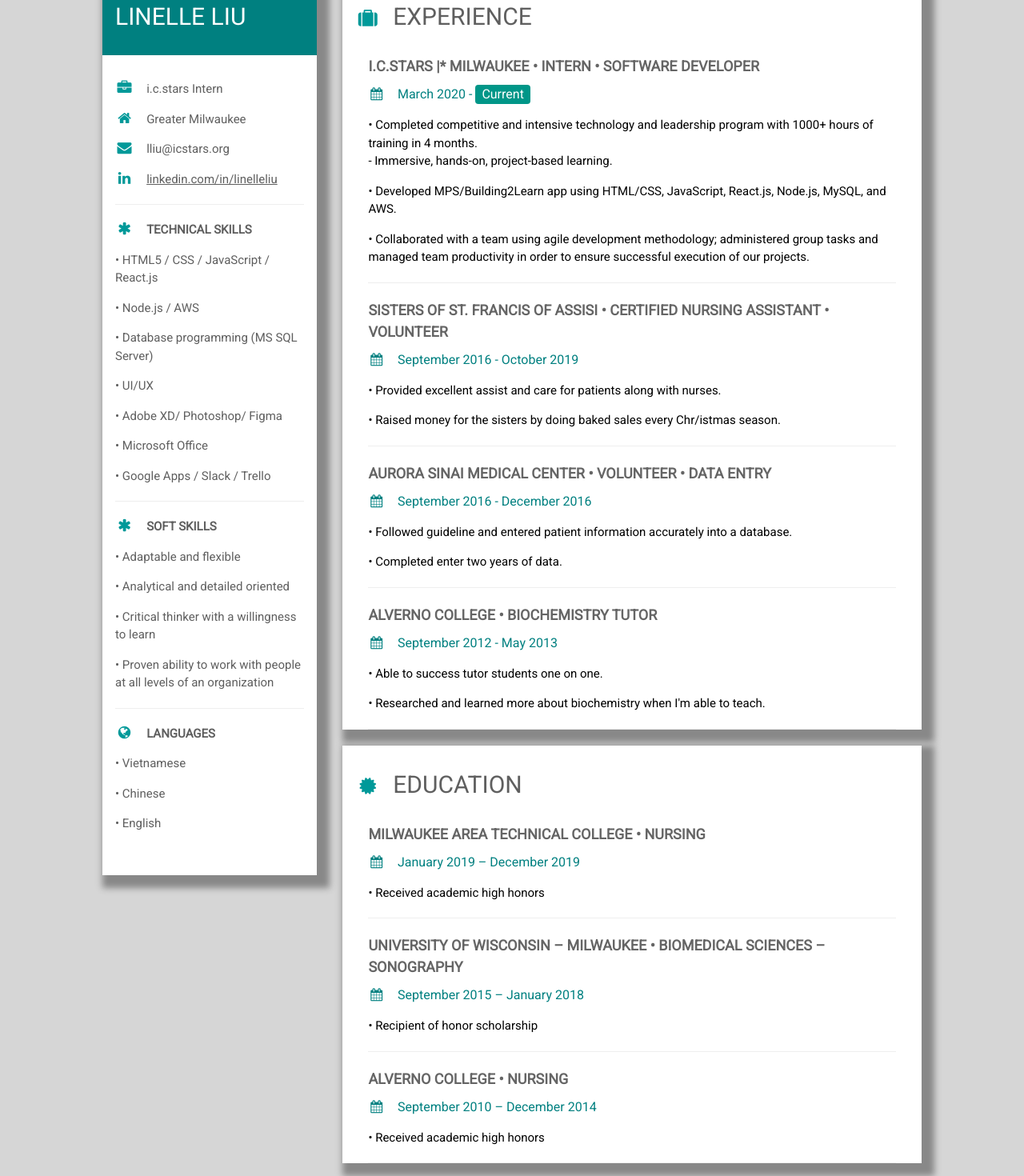
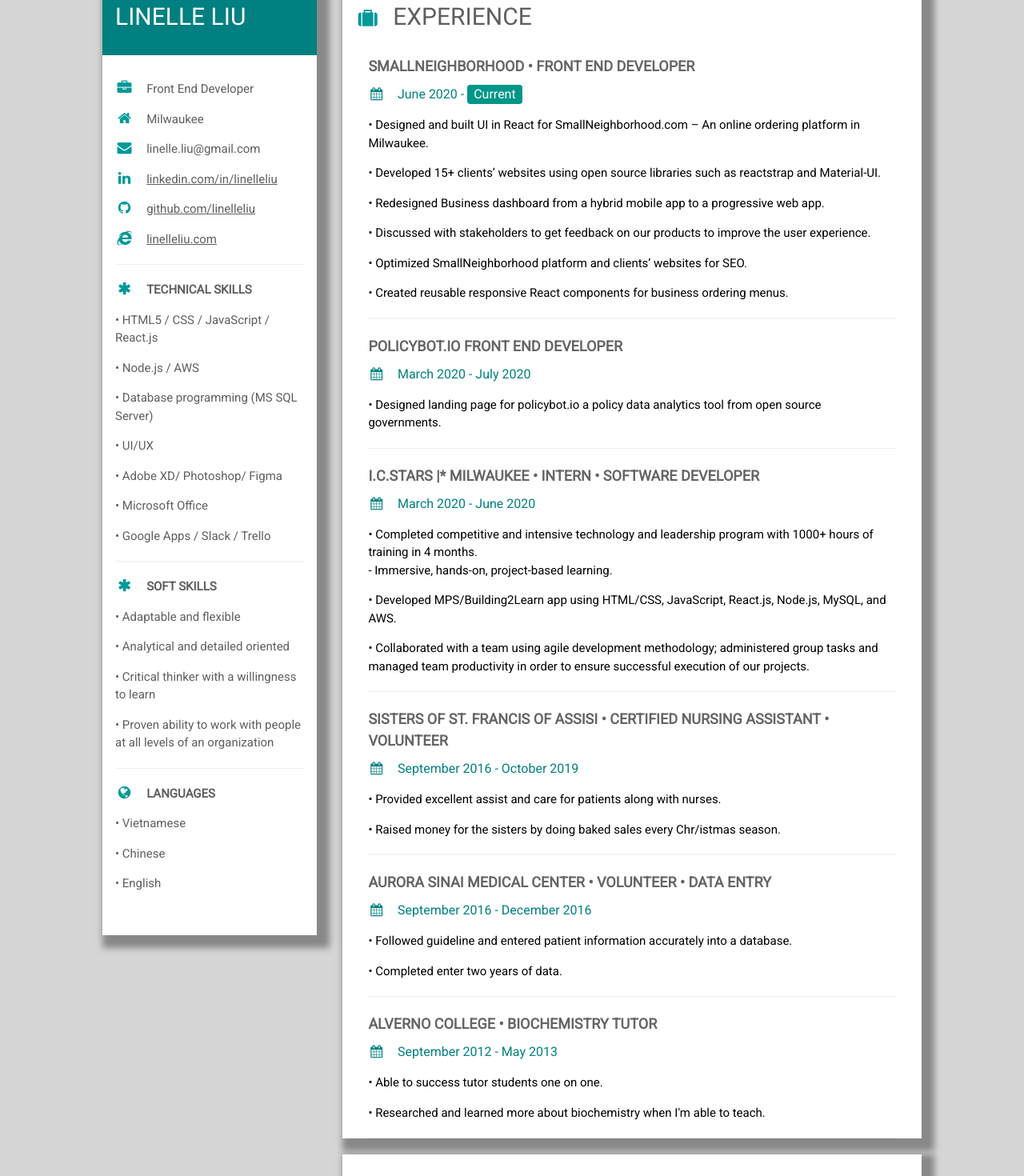
Before and after one commit to linelleliu/reactresume, a React (Create React App) app: page / in a window 1280 px wide. Shown: the part 60-1530 px from the top of the page at 80% size. Built offline with nearby package versions, Linux system fonts and the light colour scheme.

Commit message:
Update App.js
update app

```diff
--- a/src/App.js
+++ b/src/App.js
@@ -15,12 +15,13 @@
               </div>
 
               <div class="container">
-                    <p><i class="fa fa-briefcase fa-fw columns"></i>i.c.stars Intern</p>
-                    <p><i class="fa fa-home fa-fw columns"></i>Greater Milwaukee</p>
-                    <p><i class="fa fa-envelope fa-fw columns"></i>lliu@icstars.org</p>
+                <p><i class="fa fa-briefcase fa-fw columns"></i>Front End Developer</p>
+                <p><i class="fa fa-home fa-fw columns"></i>Milwaukee</p>
+                <p><i class="fa fa-envelope fa-fw columns"></i>linelle.liu@gmail.com</p>
                 <p><i class="fa fa-linkedin fa-fw columns"></i><a href="https://www.linkedin.com/in/linelleliu/">linkedin.com/in/linelleliu</a></p>
-                    <hr/>
-
+                <p><i class="fa fa-github fa-fw columns"></i><a href="https://github.com/linelleliu?tab=repositories">github.com/linelleliu</a></p>
+                <p><i class="fa fa-internet-explorer fa-fw columns"></i><a href="https://linelleliu.com">linelleliu.com</a></p>
+                <hr />
                 <p class="largeFont"><b><i class="fa fa-asterisk fa-fw columns"></i>TECHNICAL SKILLS</b></p>
                 <p>•	HTML5 / CSS / JavaScript / React.js</p>
                 <p>•	Node.js / AWS </p>
@@ -29,23 +30,23 @@
                 <p>•	Adobe XD/ Photoshop/ Figma</p>
                 <p>•	Microsoft Office</p>
                 <p>•	Google Apps / Slack / Trello</p>
-                    <hr/>
+                <hr />
 
                 <p class="largeFont"><b><i class="fa fa-asterisk fa-fw columns"></i>SOFT SKILLS</b></p>
                 <p>•	Adaptable and flexible</p>
                 <p>•	Analytical and detailed oriented</p>
                 <p>•	Critical thinker with a willingness to learn</p>
                 <p>•	Proven ability to work with people at all levels of an organization</p>
-                    <hr/>
+                <hr />
 
                 <p class="largeFont"><b><i class="fa fa-globe fa-fw columns"></i>LANGUAGES</b></p>
                 <p>•	Vietnamese </p>
                 <p>•	Chinese</p>
                 <p>•	English</p>
-                    <br/>
+                <br />
               </div>
             </div>
-                <br/>
+            <br />
           </div>
 
 
@@ -54,56 +55,63 @@
             <div class="container card backgroundColor">
               <h2 class="skillTitle"><i class="fa fa-suitcase fa-fw columns extraLargeFont"></i>EXPERIENCE</h2>
               <div class="container1">
+                <h5 class="experienceTitle"><b>SMALLNEIGHBORHOOD • FRONT END DEVELOPER</b></h5>
+                <h6 class="textTeal"><i class="fa fa-calendar fa-fw w3-margin-right"></i>June 2020 - <span class="w3-tag w3-teal w3-round">Current</span></h6>
+                <p>•	Designed and built UI in React for SmallNeighborhood.com – An online ordering platform in Milwaukee.</p>
+                <p>•	Developed 15+ clients’ websites using open source libraries such as reactstrap and Material-UI.</p>
+                <p>•	Redesigned Business dashboard from a hybrid mobile app to a progressive web app.</p>
+                <p>•  Discussed with stakeholders to get feedback on our products to improve the user experience.</p>
+                <p>•  Optimized SmallNeighborhood platform and clients’ websites for SEO.</p>
+                <p>•  Created reusable responsive React components for business ordering menus.</p>
+                <hr />
+              </div>
+              <div class="container1">
+                <h5 class="experienceTitle"><b>POLICYBOT.IO FRONT END DEVELOPER</b></h5>
+                <h6 class="textTeal"><i class="fa fa-calendar fa-fw w3-margin-right"></i>March 2020 - July 2020</h6>
+                <p>•	Designed landing page for policybot.io a policy data analytics tool from open source governments.</p>
+                <hr />
+              </div>
+              <div class="container1">
                 <h5 class="experienceTitle"><b>I.C.STARS |* MILWAUKEE • INTERN • SOFTWARE DEVELOPER</b></h5>
-                    <h6 class="textTeal"><i class="fa fa-calendar fa-fw w3-margin-right"></i>March 2020 - <span class="w3-tag w3-teal w3-round">Current</span></h6>
-                    <p>•	Completed competitive and intensive technology and leadership program with 1000+ hours of training in 4 months.<br/>
+                <h6 class="textTeal"><i class="fa fa-calendar fa-fw w3-margin-right"></i>March 2020 - June 2020</h6>
+                <p>•	Completed competitive and intensive technology and leadership program with 1000+ hours of training in 4 months.<br />
                   -	Immersive, hands-on, project-based learning.</p>
                 <p>•	Developed MPS/Building2Learn app using HTML/CSS, JavaScript, React.js, Node.js, MySQL, and AWS.</p>
                 <p>•	Collaborated with a team using agile development methodology; administered group tasks and managed team productivity in order to ensure successful execution of our projects.</p>
-                    <hr/>
+                <hr />
               </div>
               <div class="container1">
                 <h5 class="experienceTitle"><b>SISTERS OF ST. FRANCIS OF ASSISI • CERTIFIED NURSING ASSISTANT • VOLUNTEER</b></h5>
                 <h6 class="textTeal"><i class="fa fa-calendar fa-fw w3-margin-right"></i>September 2016 - October 2019</h6>
                 <p>•	Provided excellent assist and care for patients along with nurses.</p>
                 <p>•	Raised money for the sisters by doing baked sales every Chr/istmas season.</p>
-                    <hr/>
+                <hr />
               </div>
               <div class="container1">
                 <h5 class="experienceTitle"><b>AURORA SINAI MEDICAL CENTER • VOLUNTEER • DATA ENTRY</b></h5>
                 <h6 class="textTeal"><i class="fa fa-calendar fa-fw w3-margin-right"></i>September 2016 - December 2016</h6>
                 <p>•	Followed guideline and entered patient information accurately into a database.</p>
                 <p>•	Completed enter two years of data.</p>
-                    <hr/>
+                <hr />
               </div>
               <div class="container1">
                 <h5 class="experienceTitle"><b>ALVERNO COLLEGE • BIOCHEMISTRY TUTOR</b></h5>
                 <h6 class="textTeal"><i class="fa fa-calendar fa-fw w3-margin-right"></i>September 2012 - May 2013</h6>
                 <p>•	Able to success tutor students one on one.</p>
                 <p>•	Researched and learned more about biochemistry when I'm able to teach.</p>
-                    <hr/>
+                <hr />
               </div>
             </div>
 
             <div class="container card backgroundColor">
               <h2 class="skillTitle"><i class="fa fa-certificate fa-fw columns extraLargeFont"></i>EDUCATION</h2>
               <div class="container1">
-                    <h5 class="experienceTitle"><b>MILWAUKEE AREA TECHNICAL COLLEGE • NURSING</b></h5>
-                    <h6 class="textTeal"><i class="fa fa-calendar fa-fw w3-margin-right"></i>January 2019 – December 2019</h6>
-                    <p>•	Received academic high honors</p>
-                    <hr/>
-                  </div>
-                  <div class="container1">
                 <h5 class="experienceTitle"><b>UNIVERSITY OF WISCONSIN – MILWAUKEE • BIOMEDICAL SCIENCES – SONOGRAPHY</b></h5>
-                    <h6 class="textTeal"><i class="fa fa-calendar fa-fw w3-margin-right"></i>September 2015 – January 2018</h6>
-                    <p>•	Recipient of honor scholarship</p>
-                    <hr/>
+                <hr />
               </div>
               <div class="container1">
                 <h5 class="experienceTitle"><b>ALVERNO COLLEGE • NURSING</b></h5>
-                    <h6 class="textTeal"><i class="fa fa-calendar fa-fw w3-margin-right"></i>September 2010 – December 2014</h6>
-                    <p>•	Received academic high honors</p>
-                    <hr/>
+                <hr />
               </div>
             </div>
 
```
Lines whose indentation alone changed are shown as unchanged.
